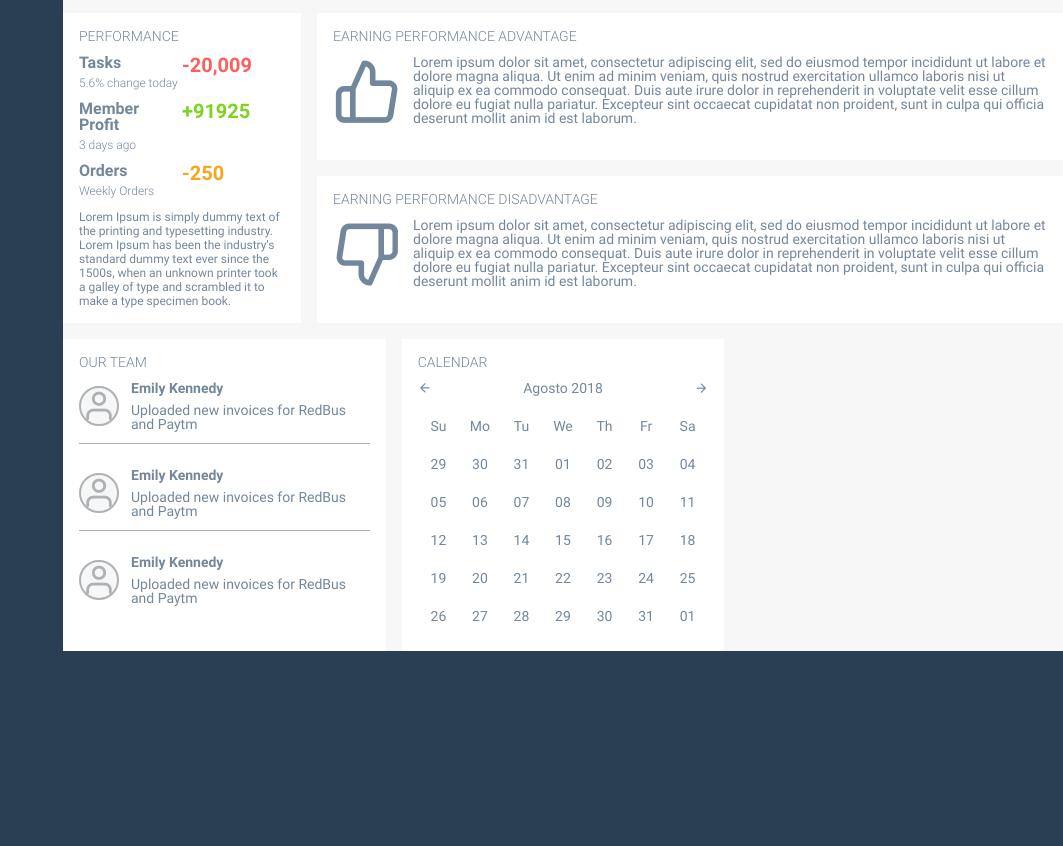
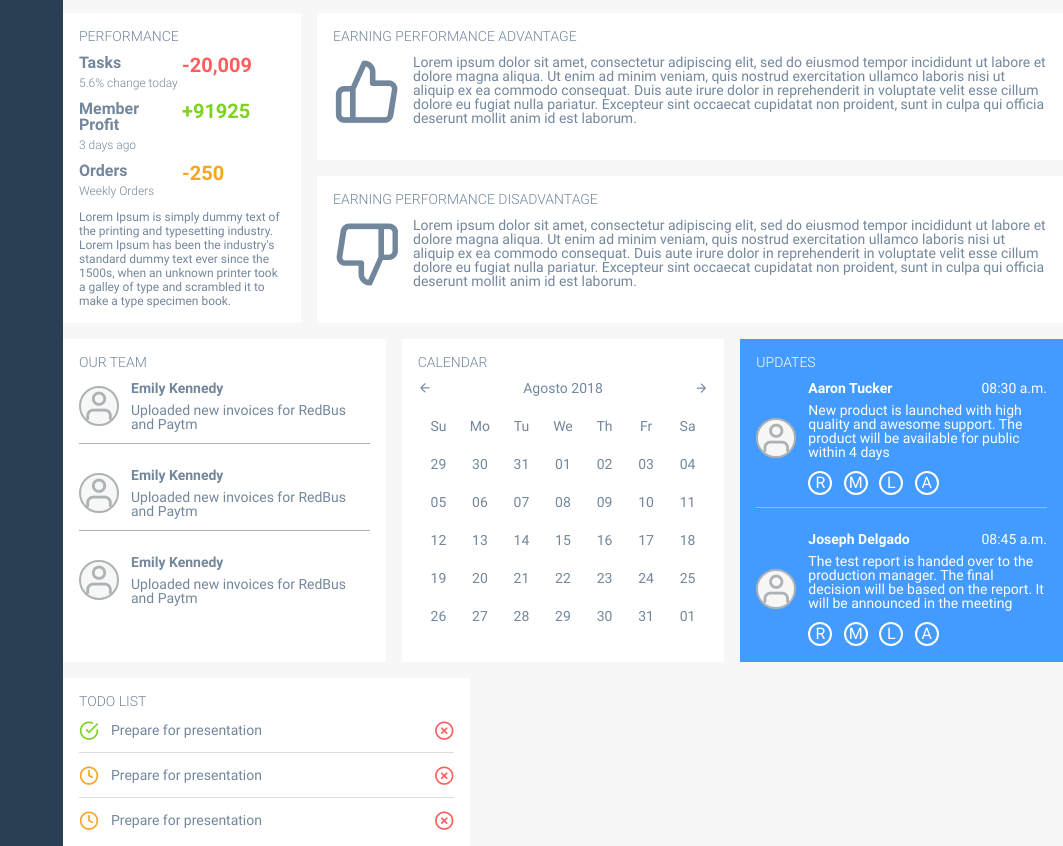
Before and after one commit to rodwyn/grid-template, a website built with webpack: page app/index.html in a window 1280 px wide. Shown: the part 167-1013 px from the top of the page, without its empty margins (217-1280 px from the left). Before the commit the page ends 818 px from the top, so only its background shows below. Built offline with nearby package versions, Linux system fonts and the light colour scheme; a web font is replaced by a local one.

Commit message:
Added updates section and todo list.

```diff
--- a/app/index.html
+++ b/app/index.html
@@ -161,6 +161,63 @@
             <span>26</span><span>27</span><span>28</span><span>29</span><span>30</span><span>31</span><span>01</span>
           </div>
         </section>
+
+        <section class="updates">
+          <h4 class="section-title">updates</h4>
+          <div class="partner-card">
+            <div class="partner-img">
+              <span class="icon-user"></span>
+            </div>
+            <div class="partner-data">
+              <h6>Aaron Tucker</h6>
+              <span>08:30 a.m.</span>
+              <p>New product is launched with high quality and awesome support. The product will be available for public within 4 days</p>
+              <div class="name-initial-container">
+                <span title="Rodwyn Moreno">R</span>
+                <span title="Maricarmen Terán">M</span>
+                <span title="Luis Perez">L</span>
+                <span title="Alejandra Lopez">A</span>
+              </div>
+            </div>
+          </div>
+          <div class="partner-card">
+            <div class="partner-img">
+              <span class="icon-user"></span>
+            </div>
+            <div class="partner-data">
+              <h6>Joseph Delgado</h6>
+              <span>08:45 a.m.</span>
+              <p>The test report is handed over to the production manager. The final decision will be based on the report. It will be announced in the meeting</p>
+              <div class="name-initial-container">
+                <span title="Rodwyn Moreno">R</span>
+                <span title="Maricarmen Terán">M</span>
+                <span title="Luis Perez">L</span>
+                <span title="Alejandra Lopez">A</span>
+              </div>
+            </div>
+          </div>
+        </section>
+
+        <section class="todo-list-section">
+          <h4 class="section-title">ToDo List</h4>
+          <ul class="todo-list">
+            <li>
+              <span class="icon-check-circle success"></span>
+              <span>Prepare for presentation</span>
+              <span class="icon-x-circle"></span>
+            </li>
+            <li>
+              <span class="icon-clock warning"></span>
+              <span>Prepare for presentation</span>
+              <span class="icon-x-circle"></span>
+            </li>
+            <li>
+              <span class="icon-clock warning"></span>
+              <span>Prepare for presentation</span>
+              <span class="icon-x-circle"></span>
+            </li>
+          </ul>
+        </section>
       </div>
     </div>
   </body>
--- a/app/styles/colors.scss
+++ b/app/styles/colors.scss
@@ -10,3 +10,4 @@ $warning: #f5a623;
 $success: #7ed321;
 
 $white: #fff;
+$blue-1: #439aff;
--- a/app/styles/view.scss
+++ b/app/styles/view.scss
@@ -108,7 +108,7 @@ small {
 
 .stat-item {
   background: $navigation-bg-color;
-  color: $stat-item-bd-color;
+  color: $white;
   grid-column: span 2;
   padding: 16px 10px 20px;
   position: relative;
@@ -193,8 +193,13 @@ small {
 
   .partner-data {
     h6 {
+      display: inline-block;
       font-weight: $font-weight-bold;
       margin-bottom: 8px;
+
+      &+span {
+        float: right;
+      }
     }
   }
 }
@@ -202,3 +207,64 @@ small {
 .calendar-section {
   grid-column: span 4;
 }
+
+.updates {
+  background: $blue-1;
+  color: $white;
+  grid-column: span 4;
+}
+
+.name-initial-container {
+  margin-top: 12px;
+
+  > span {
+    border: $white solid 2px;
+    border-radius: 50%;
+    cursor: pointer;
+    display: inline-block;
+    font-size: 16px;
+    height: 20px;
+    line-height: 20px;
+    text-align: center;
+    width: 20px;
+
+    &:not(:last-child) {
+      margin-right: 8px;
+    }
+  }
+}
+
+.todo-list-section {
+  grid-column: span 5;
+}
+
+.todo-list {
+  > li {
+    display: flex;
+    justify-content: space-between;
+
+    &:not(:last-child) {
+      border-bottom: $gray-3 solid thin;
+      margin-bottom: 12px;
+      padding-bottom: 12px;
+    }
+
+    span {
+      &:last-child,
+      &:first-child {
+        cursor: pointer;
+        font-size: 20px;
+      }
+
+      &:nth-child(2) {
+        align-self: center;
+        flex-grow: 1;
+        padding: 0 12px;
+      }
+
+      &:nth-child(3) {
+        color: $danger;
+      }
+    }
+  }
+}
```
